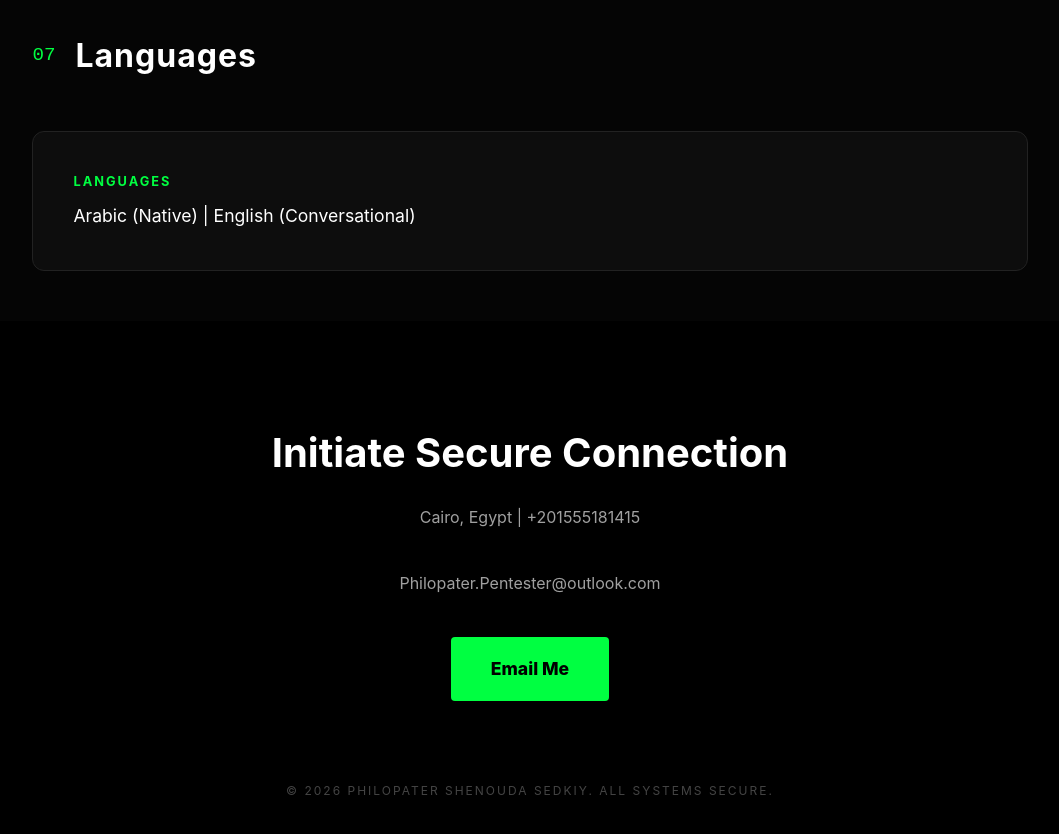
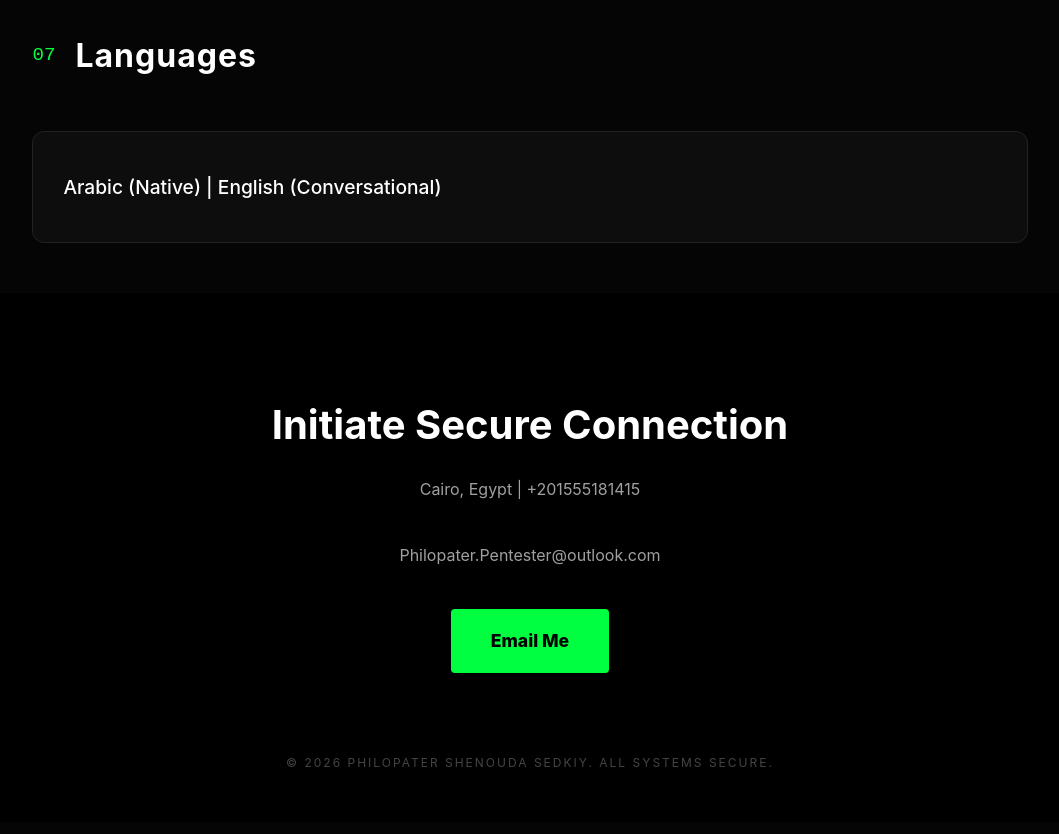
Before and after one commit to PhilopaterSh/Portfolio, a React (Vite) app: page / in a window 1280 px wide. Shown: the part 7320-8154 px from the top of the page, without its empty margins (110-1169 px from the left). Built offline with nearby package versions, Linux system fonts and the light colour scheme.

Commit message:
Unified Languages section formatting and removed redundancy

```diff
--- a/src/App.tsx
+++ b/src/App.tsx
@@ -322,15 +322,18 @@ function App() {
           </div>
         </section>
 
-        <section className="content-section mini-section">
+        <section id="languages" className="content-section mini-section">
           <div className="section-header">
             <span className="section-num">07</span>
             <h2>Languages</h2>
           </div>
-          <div className="languages-grid">
-            <div className="lang-item">
-              <h4>Languages</h4>
-              <p>Arabic (Native) | English (Conversational)</p>
+          <div className="exp-list">
+            <div className="exp-card">
+              <div className="exp-main" style={{padding: '10px 0'}}>
+                <p style={{fontSize: '1.2rem', color: 'var(--text-primary)', fontWeight: '500'}}>
+                  Arabic (Native) | English (Conversational)
+                </p>
+              </div>
             </div>
           </div>
         </section>
```
